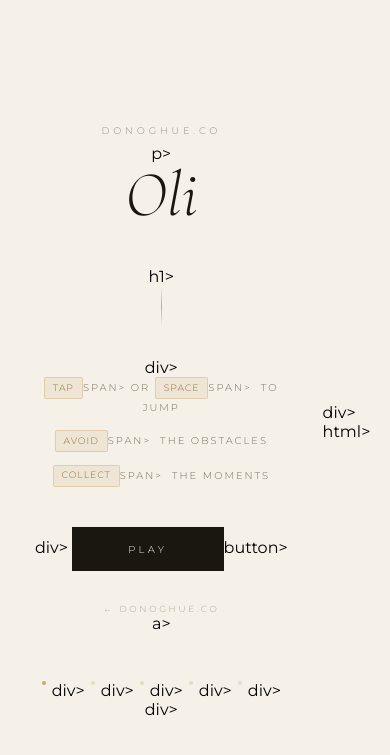
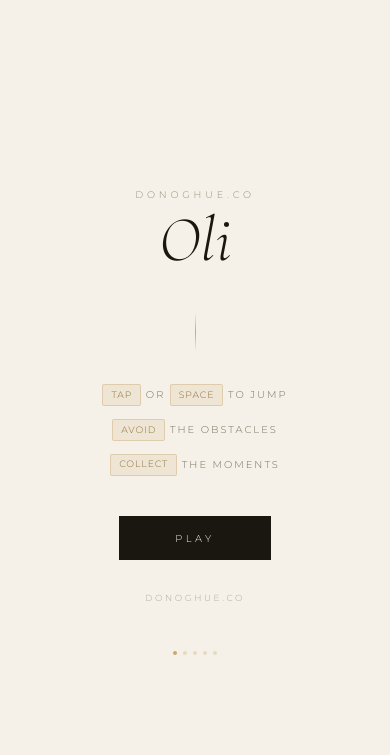
Before and after one commit to Olidonog/donoghue.co, a plain HTML site: page index.html in a window 390 px wide. Drawn offline with nearby package versions, Linux system fonts and the light colour scheme.

Commit message:
Fix game intro - clean HTML

```diff
--- a/index.html
+++ b/index.html
@@ -6,47 +6,47 @@
   <title>Mode: Oli</title>
   <style>
     @import url('https://fonts.googleapis.com/css2?family=Cormorant+Garamond:ital,wght@0,300;1,300;1,400&family=Montserrat:wght@200;300;400&display=swap');
-          *, *::before, *::after { margin: 0; padding: 0; box-sizing: border-box; }
-          html, body { width: 100%; height: 100%; background: #f5f0e8; font-family: 'Montserrat', sans-serif; }
-          body { display: flex; align-items: center; justify-content: center; min-height: 100vh; }
-          .container { text-align: center; padding: 2rem; max-width: 480px; width: 100%; }
-          .label { font-size: 0.6rem; font-weight: 300; letter-spacing: 0.4em; text-transform: uppercase; color: #9a9080; margin-bottom: 0.5rem; }
-          .title { font-family: 'Cormorant Garamond', serif; font-size: clamp(4rem, 14vw, 7rem); font-style: italic; font-weight: 300; color: #1a1710; line-height: 1; margin-bottom: 2.5rem; }
-          .divider { width: 1px; height: 40px; background: linear-gradient(to bottom, transparent, #c8a96e, transparent); margin: 0 auto 2rem; }
-          .instructions { margin-bottom: 2.5rem; }
-          .instructions p { font-size: 0.62rem; font-weight: 300; letter-spacing: 0.2em; text-transform: uppercase; color: #7a7060; margin-bottom: 0.8rem; line-height: 1.8; }
-          .key { display: inline-block; background: rgba(200,169,110,0.15); border: 1px solid rgba(200,169,110,0.4); color: #8a6e3a; padding: 0.1rem 0.5rem; font-size: 0.58rem; letter-spacing: 0.1em; border-radius: 2px; }
-          .play-btn { display: inline-block; padding: 1rem 3.5rem; background: #1a1710; color: #f5f0e8; font-family: 'Montserrat', sans-serif; font-size: 0.62rem; font-weight: 300; letter-spacing: 0.35em; text-transform: uppercase; cursor: pointer; border: none; transition: background 0.3s ease, color 0.3s ease; }
-          .play-btn:hover { background: #c8a96e; color: #1a1710; }
-          .back-link { display: block; margin-top: 2rem; font-size: 0.55rem; font-weight: 300; letter-spacing: 0.3em; text-transform: uppercase; color: #b0a898; text-decoration: none; transition: color 0.3s ease; }
-          .back-link:hover { color: #7a7060; }
-          .dots { display: flex; justify-content: center; gap: 6px; margin-top: 3rem; }
-          .dot { width: 4px; height: 4px; border-radius: 50%; background: #c8a96e; opacity: 0.3; }
-          .dot.active { opacity: 1; }
+    *,*::before,*::after{margin:0;padding:0;box-sizing:border-box}
+    html,body{width:100%;height:100%;background:#f5f0e8;font-family:'Montserrat',sans-serif}
+    body{display:flex;align-items:center;justify-content:center;min-height:100vh}
+    .container{text-align:center;padding:2rem;max-width:480px;width:100%}
+    .label{font-size:.6rem;font-weight:300;letter-spacing:.4em;text-transform:uppercase;color:#9a9080;margin-bottom:.5rem}
+    .title{font-family:'Cormorant Garamond',serif;font-size:clamp(4rem,14vw,7rem);font-style:italic;font-weight:300;color:#1a1710;line-height:1;margin-bottom:2.5rem}
+    .divider{width:1px;height:40px;background:linear-gradient(to bottom,transparent,#c8a96e,transparent);margin:0 auto 2rem}
+    .instructions{margin-bottom:2.5rem}
+    .instructions p{font-size:.62rem;font-weight:300;letter-spacing:.2em;text-transform:uppercase;color:#7a7060;margin-bottom:.8rem;line-height:1.8}
+    .key{display:inline-block;background:rgba(200,169,110,.15);border:1px solid rgba(200,169,110,.4);color:#8a6e3a;padding:.1rem .5rem;font-size:.58rem;letter-spacing:.1em;border-radius:2px}
+    .play-btn{display:inline-block;padding:1rem 3.5rem;background:#1a1710;color:#f5f0e8;font-family:'Montserrat',sans-serif;font-size:.62rem;font-weight:300;letter-spacing:.35em;text-transform:uppercase;cursor:pointer;border:none;transition:background .3s,color .3s}
+    .play-btn:hover{background:#c8a96e;color:#1a1710}
+    .back-link{display:block;margin-top:2rem;font-size:.55rem;font-weight:300;letter-spacing:.3em;text-transform:uppercase;color:#b0a898;text-decoration:none;transition:color .3s}
+    .back-link:hover{color:#7a7060}
+    .dots{display:flex;justify-content:center;gap:6px;margin-top:3rem}
+    .dot{width:4px;height:4px;border-radius:50%;background:#c8a96e;opacity:.3}
+    .dot.active{opacity:1}
   </style>
 </head>
 <body>
   <div class="container">
-            <p class="label">Donoghue.co</p>p>
-            <h1 class="title">Oli</h1>h1>
-            <div class="divider"></div>div>
+    <p class="label">Donoghue.co</p>
+    <h1 class="title">Oli</h1>
+    <div class="divider"></div>
     <div class="instructions">
-                    <p><span class="key">Tap</span>span> or <span class="key">Space</span>span> &nbsp;to jump</p>
-                  <p><span class="key">Avoid</span>span> &nbsp;the obstacles</p>
-                  <p><span class="key">Collect</span>span> &nbsp;the moments</p>
-            </div>div>
-          <button class="play-btn" onclick="this.textContent='Loading...'; setTimeout(()=>{ window.location.href='mode_oli.html'; }, 200)">Play</button>button>
-          <a href="https://donoghue.co" class="back-link">← donoghue.co</a>a>
+      <p><span class="key">Tap</span> or <span class="key">Space</span> to jump</p>
+      <p><span class="key">Avoid</span> the obstacles</p>
+      <p><span class="key">Collect</span> the moments</p>
+    </div>
+    <button class="play-btn" id="playBtn">Play</button>
+    <a href="https://donoghue.co" class="back-link">donoghue.co</a>
     <div class="dots">
-                <div class="dot active"></div>div>
-                <div class="dot"></div>div>
-                <div class="dot"></div>div>
-                <div class="dot"></div>div>
-                <div class="dot"></div>div>
-          </div>div>
-      </div>div>
+      <div class="dot active"></div>
+      <div class="dot"></div><div class="dot"></div><div class="dot"></div><div class="dot"></div>
+    </div>
+  </div>
+  <script>
+    document.getElementById('playBtn').addEventListener('click',function(){
+      this.textContent='Loading...';
+      setTimeout(function(){window.location.href='mode_oli.html'},200);
+    });
+  </script>
 </body>
-</html>html></p></p>
-  </body>
-    </style></title>
-  </head>
+</html>
```
Lines whose indentation alone changed are shown as unchanged.
